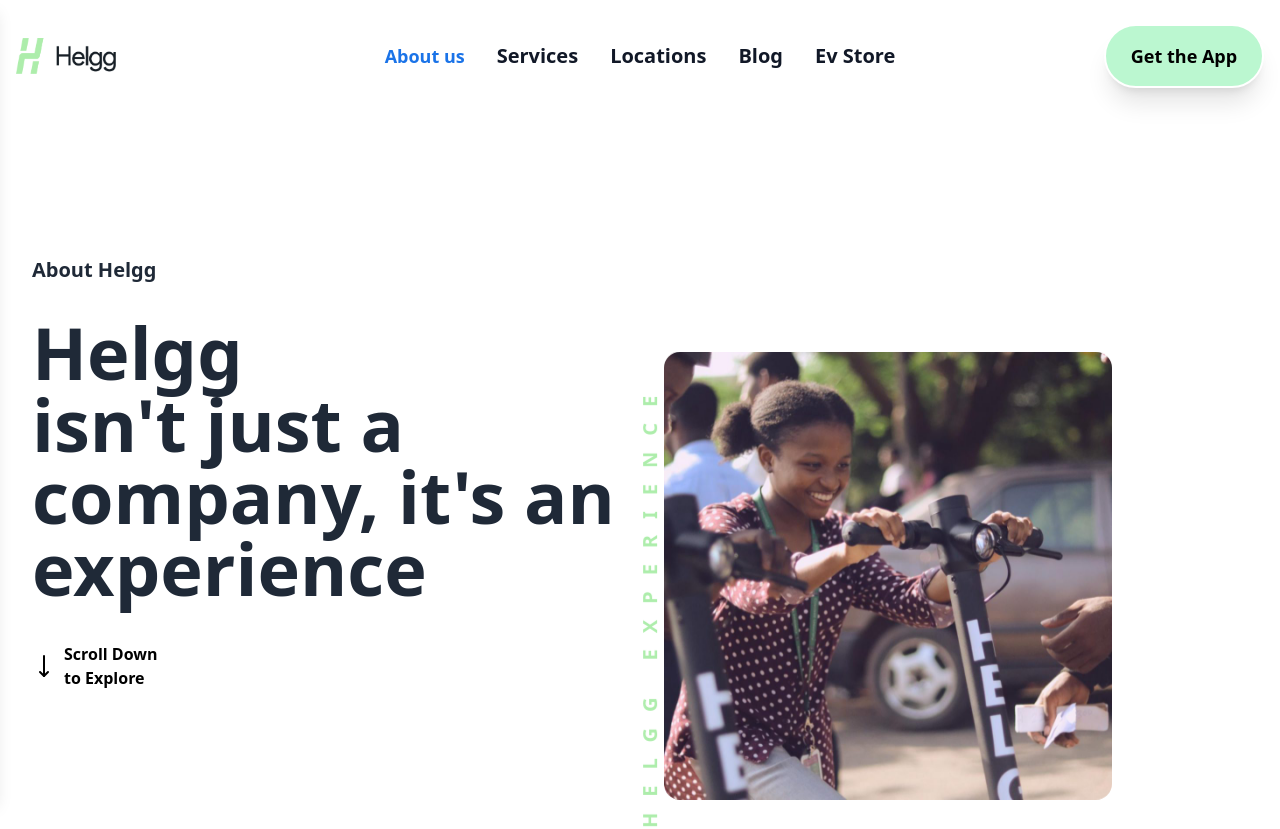
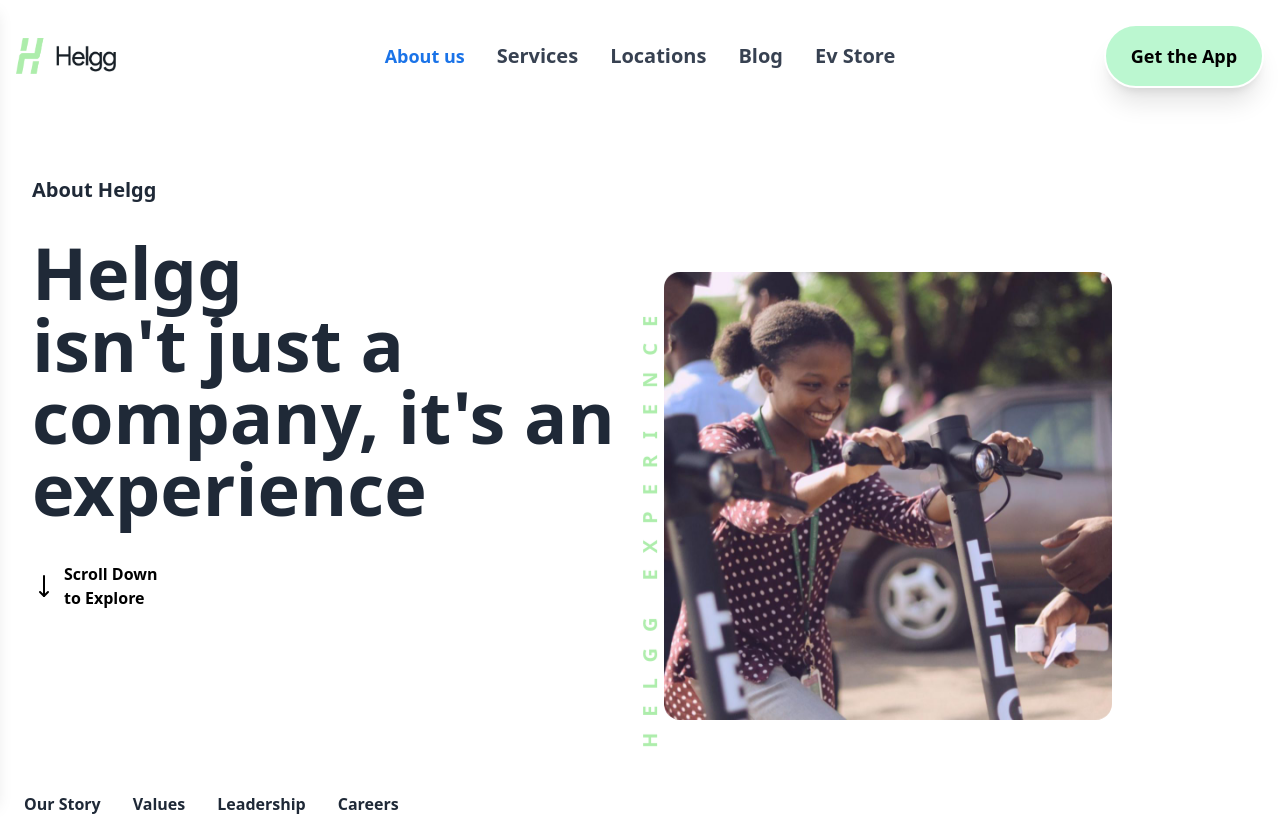
Before and after one commit to chimaskyy/helgg, a React (Vite) app in the folder client/: page /about in a window 1280 px wide. Shown: the top 829 px of the page. Built offline with nearby package versions, Linux system fonts and the light colour scheme; what tailwindcss-animated would draw is missing.

Commit message:
little fix in header

```diff
--- a/client/src/layouts/Header.jsx
+++ b/client/src/layouts/Header.jsx
@@ -98,7 +98,7 @@
                 `text-lg font-semibold leading-6 ${
                   isActive
                     ? "text-customBlue"
-                    : "text-gray-900 hover:text-gray-600 hover-bg-gray-200 text-xl"
+                    : "text-gray-700 hover:text-gray-500 hover-bg-gray-200 text-xl"
                 }`
               }
             >
--- a/client/src/pages/About.jsx
+++ b/client/src/pages/About.jsx
@@ -19,7 +19,7 @@
   return (
     <>
       <main className="">
-        <section className={`mt-24 relative ${sects} `}>
+        <section className={` ${sects} `}>
           <div className="flex flex-col lg:flex-row justify-between  lg:items-start lg:gap-12">
             {/* Text Section */}
             <div className="flex-1 mb-8 lg:mb-0">
```
